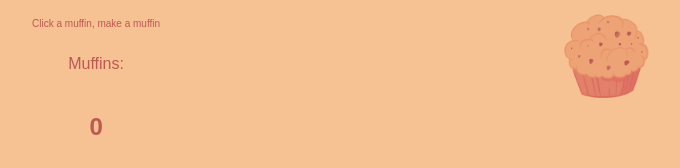
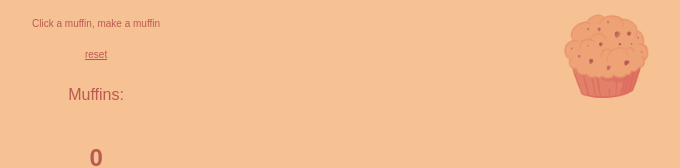
Before and after one commit to sarachadwick/bunbon2, a SvelteKit app: page / in a window 1280 px wide. Shown: the top 168 px of the page, without its empty margins (119-799 px from the left). Built offline with nearby package versions, Linux system fonts and the light colour scheme.

Commit message:
Bug fixes, add reset button

```diff
--- a/src/routes/+page.svelte
+++ b/src/routes/+page.svelte
@@ -13,7 +13,8 @@
     : 0;
   let cottontailBunnyCost: number = 5;
   let hollandLopBunnyCost: number = 20;
-  let interval;
+  let muffinInterval: number;
+  let cookieInterval: number;
   let shouldHideCottontail: boolean = muffins <= 3;
   let shouldHideHollandLopBunny: boolean = cookies <= 20;
   let shouldHideCookies: boolean = muffins <= 20;
@@ -58,6 +59,23 @@
     }
   };
 
+  let reset = () => {
+    muffins = 0;
+    cookies = 0;
+    cottontailBunNum = 0;
+    hollandLopBunNum = 0;
+    shouldHideCottontail = true;
+    shouldHideHollandLopBunny = true;
+    shouldHideCookies = true;
+    clearInterval(muffinInterval);
+    clearInterval(cookieInterval);
+
+    window.localStorage.setItem('muffins', muffins.toString());
+    window.localStorage.setItem('cookies', muffins.toString());
+    window.localStorage.setItem('cottontailBunNum', cottontailBunNum.toString());
+    window.localStorage.setItem('hollandLopBunNum', hollandLopBunNum.toString());
+  };
+
   $: {
     muffins;
     if (browser) {
@@ -68,14 +86,14 @@
   $: {
     cookies;
     if (browser) {
-      window.localStorage.setItem('cookies', muffins.toString());
+      window.localStorage.setItem('cookies', cookies.toString());
     }
   }
 
   $: {
     cottontailBunNum;
     if (cottontailBunNum != 0) {
-      interval = setInterval(muffinIncrement, 1000);
+      muffinInterval = setInterval(muffinIncrement, 1000);
     }
     if (browser) {
       window.localStorage.setItem('cottontailBunNum', cottontailBunNum.toString());
@@ -85,7 +103,7 @@
   $: {
     hollandLopBunNum;
     if (hollandLopBunNum != 0) {
-      interval = setInterval(cookieIncrement, 1000);
+      cookieInterval = setInterval(cookieIncrement, 1000);
     }
     if (browser) {
       window.localStorage.setItem('hollandLopBunNum', hollandLopBunNum.toString());
@@ -97,6 +115,9 @@
   <div style="display:flex; justify-content:space-evenly">
     <div id="muffin-stuffs" style="display: flex; align-items: center; flex-direction:column;">
       <p class="muffin-instructions">Click a muffin, make a muffin</p>
+      <p class="muffin-instructions" style="text-decoration-line:underline;" on:click={reset}>
+        reset
+      </p>
       <p>Muffins:</p>
       <p class="muffin-count">{muffins}</p>
       <span class:hidden={shouldHideCookies}>
```
